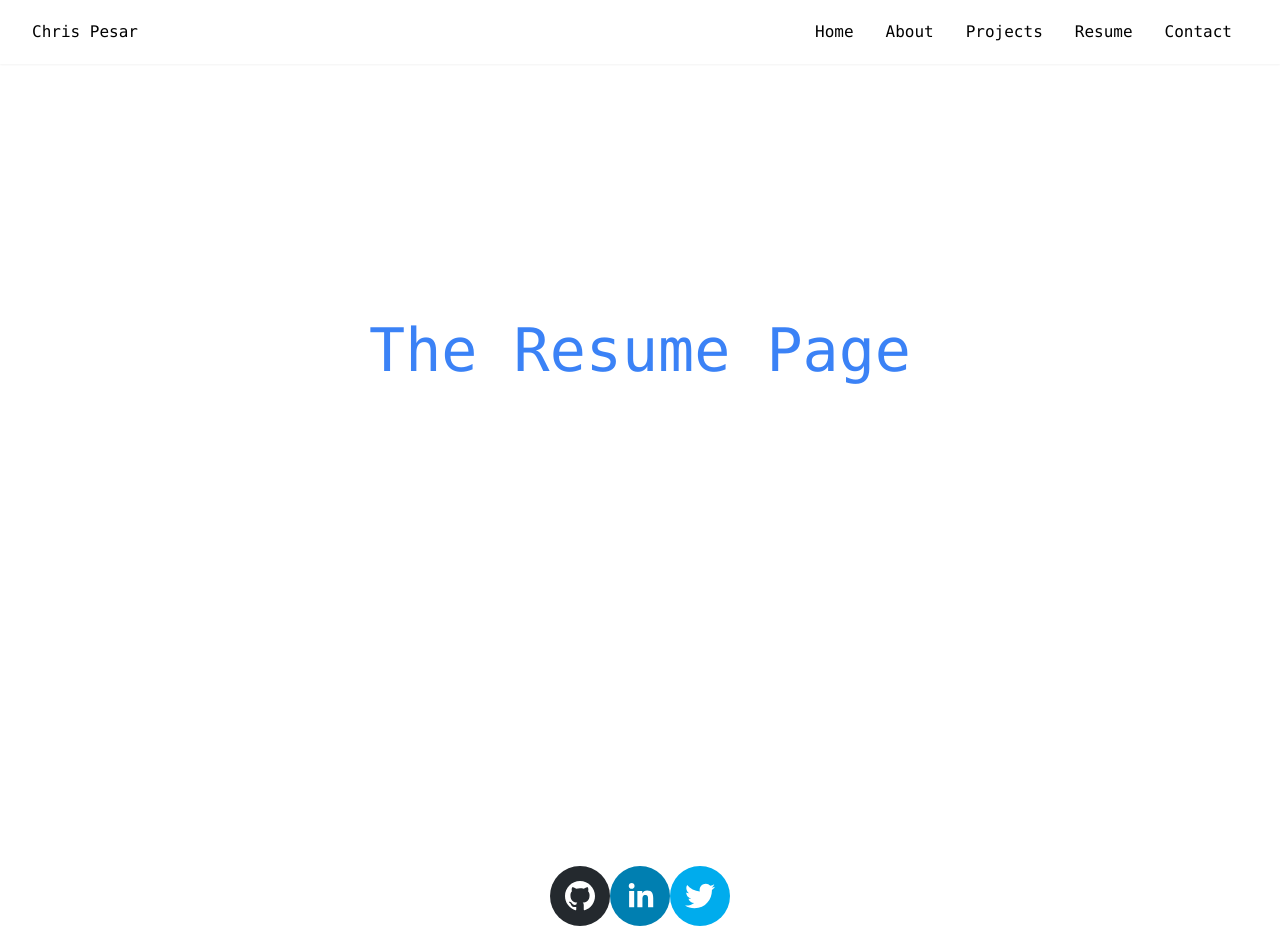
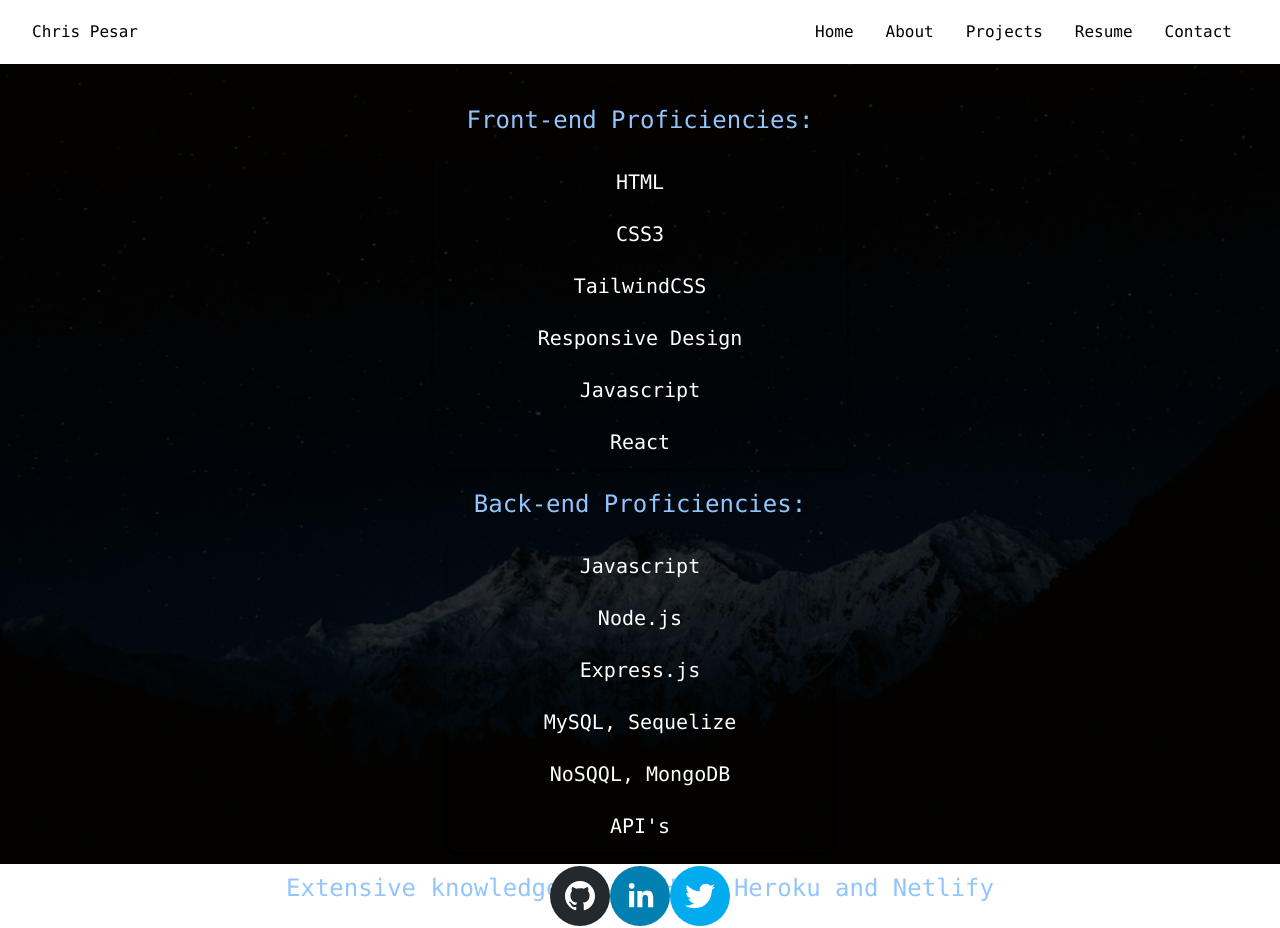
Before and after one commit to cpesar/chris-portfolio, a React (Create React App) app: page /resume in a window 1280 px wide. Built offline with nearby package versions, Linux system fonts and the light colour scheme.

Commit message:
moved skills to resume page

```diff
--- a/src/index.css
+++ b/src/index.css
@@ -55,6 +55,16 @@
   background-color: rgba(0,0,0,0.8);
 }
 
+.Resume{
+  /* height: 100vh; */
+  background: url('./assets/mtns-at-night.jpeg') no-repeat center/cover;
+}
+
+.Resume .overlay{
+  height: 100vh;
+  background-color: rgba(0,0,0,0.8);
+}
+
 
 
 .project-card {
--- a/src/pages/About.js
+++ b/src/pages/About.js
@@ -6,42 +6,16 @@ const About = () => {
     <main className="About">
       <div className="overlay p-5 flex flex-col items-center font-mono">
         <section className="container flex flex-col items-center">
-          <h1 className="text-white py-5 text-3xl">Front-end Proficiencies:</h1>
+          <h1 className="text-white py-5 text-3xl">Get to know me:</h1>
             <p class="w-1/3 text-white rounded-lg shadow">
-              <ul class=" divide-gray-100 text-xl flex flex-col items-center">
-                <li class="p-3">HTML</li>
-                <li class="p-3">CSS3</li>
-                <li class="p-3">TailwindCSS</li>
-                <li class="p-3">Responsive Design</li>
-                <li class="p-3">Javascript</li>
-                <li class="p-3">React</li>
-              </ul>
+              Alohoa! My name is Chris Pesar.
             </p>
         </section>
 
-        <section className="container flex flex-col items-center px-10">
-          <h1 className="text-white py-5 text-3xl">Back-end Proficiencies:</h1>
-            <p class="w-1/3 text-white rounded-lg shadow">
-              <ul class=" divide-gray-100 text-xl flex flex-col items-center">
-                <li class="p-3">Javascript</li>
-                <li class="p-3">Node.js</li>
-                <li class="p-3">Express.js</li>
-                <li class="p-3">MySQL, Sequelize</li>
-                <li class="p-3">NoSQQL,MongoDB</li>
-                <li class="p-3">API's</li>
-              </ul>
-            </p>
-        </section>
+
       </div>
     </main>
   </>
 }
 
 export default About
-
-
-
-
-
-
-//https://docs.google.com/document/d/e/2PACX-1vRTJHyC39JKFP4CxhhwQB2l5X0L-7T45gHsHjy12dcWhZSX9Xm-yGYkoEixBLT8_QXhUDwoRVKHSrId/pub
--- a/src/pages/Resume.js
+++ b/src/pages/Resume.js
@@ -1,25 +1,47 @@
 
 
 import React from 'react'
-// import {Link} from 'react-router-dom';
+import {Link} from 'react-router-dom';
 // import mountains from '../assets/mtns-at-night.jpeg';
 
 const Resume = () => {
-  return (
-    <main>
-    {/* <img
-      src={mountains}
-      alt='mountains at night'
-      className='absolute object-cover w-full h-full'
-    /> */}
-    <section className='relative flex justify-center min-h-screen pt-12 lg:pt-64 px-8'>
-      <h2 className='lg:text-6xl md:text-5xl sm:text-3xl text-3xl text-blue-500 font-mono'>
-      The Resume Page
-      </h2>
+  return<>
+    <main className="Resume">
+      <div className="overlay p-5 flex flex-col items-center font-mono">
+        <section className="container flex flex-col items-center">
+        <h1 className="text-blue-300 py-5 text-2xl">Front-end Proficiencies:</h1>
+            <p class="w-1/3 text-white rounded-lg shadow">
+              <ul class=" divide-gray-100 text-xl flex flex-col items-center">
+                <li class="p-3">HTML</li>
+                <li class="p-3">CSS3</li>
+                <li class="p-3">TailwindCSS</li>
+                <li class="p-3">Responsive Design</li>
+                <li class="p-3">Javascript</li>
+                <li class="p-3">React</li>
+              </ul>
+            </p>
+        </section>
 
-    </section>
-  </main>
-  )
+        <section className="container flex flex-col items-center px-10">
+          <h1 className="text-blue-300 py-5 text-2xl">Back-end Proficiencies:</h1>
+            <p class="w-1/3 text-white rounded-lg shadow">
+              <ul class=" divide-gray-100 text-xl flex flex-col items-center">
+                <li class="p-3">Javascript</li>
+                <li class="p-3">Node.js</li>
+                <li class="p-3">Express.js</li>
+                <li class="p-3">MySQL, Sequelize</li>
+                <li class="p-3">NoSQQL, MongoDB</li>
+                <li class="p-3">API's</li>
+              </ul>
+            </p>
+        </section>
+
+        <section className="container flex flex-col items-center px-10">
+          <p className="text-blue-300 py-5 text-2xl">Extensive knowledge of GitHub, Heroku and Netlify</p>
+        </section>
+      </div>
+    </main>
+  </>
 }
 
 export default Resume
```
